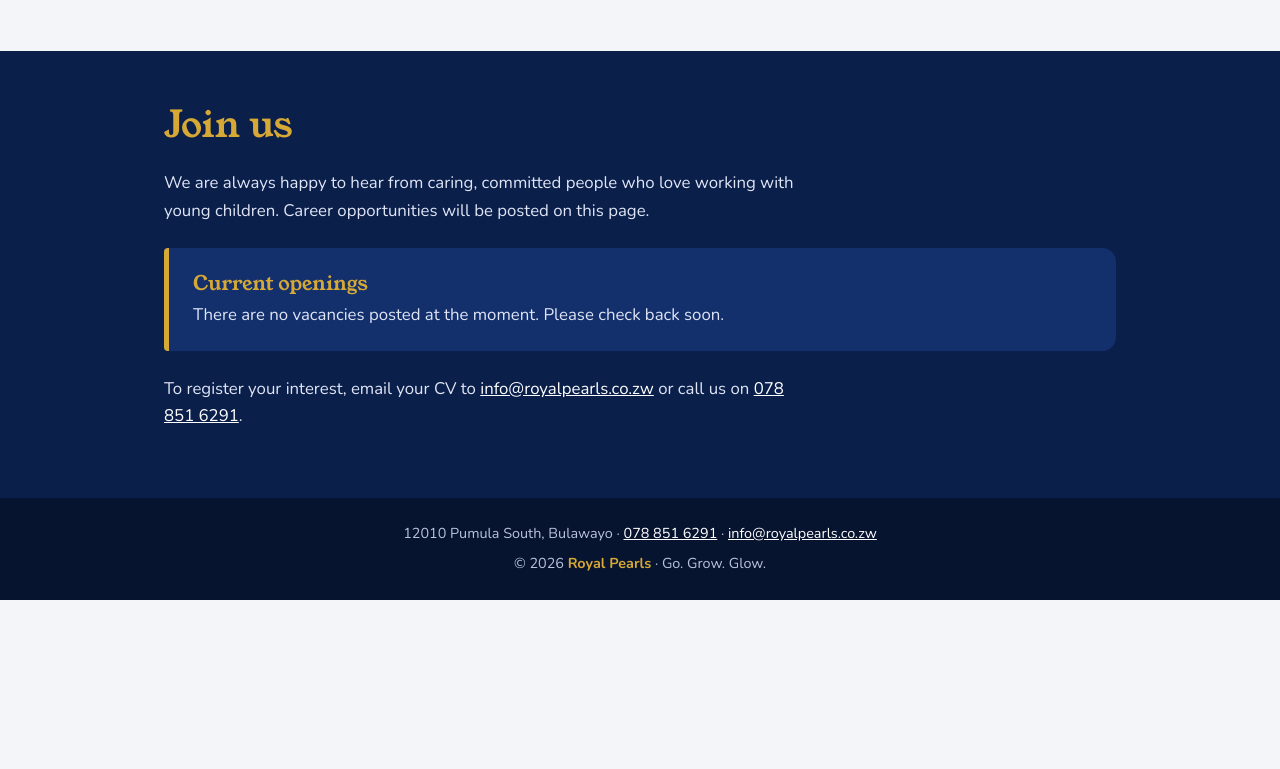
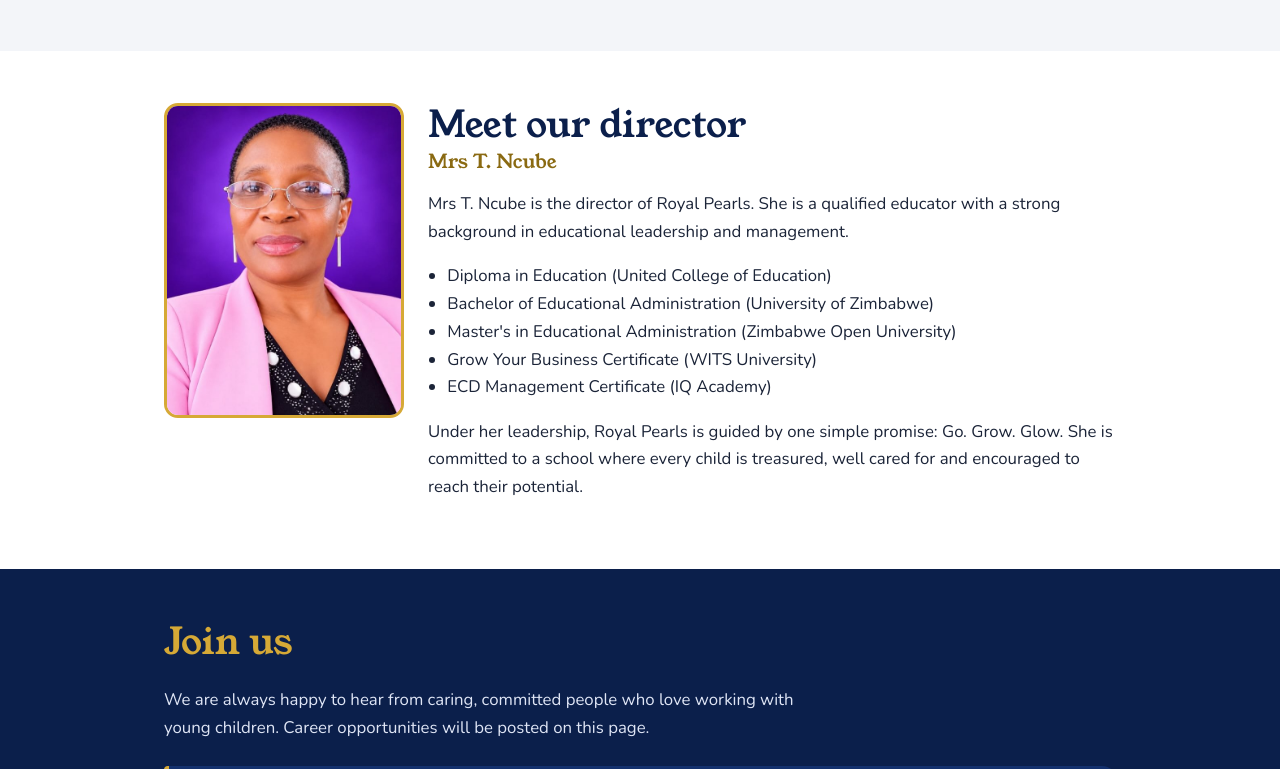
Before and after one commit to Princolahh/royalpearls, a plain HTML site: page about.html in a window 1280 px wide. Shown: the part 1156-1925 px from the top of the page. Before the commit the page ends 1756 px from the top, so only its background shows below. Drawn offline with nearby package versions, Linux system fonts and the light colour scheme.

Commit message:
Add files via upload

```diff
--- a/about.html
+++ b/about.html
@@ -12,7 +12,12 @@
 <div class="pagehead"><div class="wrap"><h1>About us</h1><p>The story and spirit behind Royal Pearls.</p></div></div>
 <section><div class="wrap"><h2>Who we are</h2>
 <p class="lead">Royal Pearls is a preschool in Pumula South, Bulawayo. Our name reflects how we see each child: as a pearl, precious and unique, growing into something beautiful with patient care. Our motto is <b>Go. Grow. Glow.</b></p>
-<p class="lead">More about our story, values and team will be added here soon.</p><figure class="photo"><img src="images/uniform-group.jpg" width="1200" height="800" alt="Six smiling children in blue and gold Royal Pearls tracksuits and bucket hats standing together" loading="lazy"></figure></div></section>
+<p class="lead">More about our story, values and team will be added here soon.</p><figure class="photo"><img src="images/uniform-group.jpg" width="1200" height="799" alt="Six smiling children in blue and gold tracksuits and bucket hats standing together on the grass" loading="lazy"></figure></div></section>
+<section class="alt"><div class="wrap"><div class="profile"><img src="images/director.jpg" width="576" height="762" alt="Mrs T. Ncube, Director of Royal Pearls" loading="lazy"><div>
+<h2>Meet our director</h2><h3>Mrs T. Ncube</h3>
+<p>Mrs T. Ncube is the director of Royal Pearls. She is a qualified educator with a strong background in educational leadership and management.</p>
+<ul><li>Diploma in Education (United College of Education)</li><li>Bachelor of Educational Administration (University of Zimbabwe)</li><li>Master&#39;s in Educational Administration (Zimbabwe Open University)</li><li>Grow Your Business Certificate (WITS University)</li><li>ECD Management Certificate (IQ Academy)</li></ul>
+<p>Under her leadership, Royal Pearls is guided by one simple promise: Go. Grow. Glow. She is committed to a school where every child is treasured, well cared for and encouraged to reach their potential.</p></div></div></div></section>
 <section id="join" class="band"><div class="wrap"><h2>Join us</h2>
 <p class="lead">We are always happy to hear from caring, committed people who love working with young children. Career opportunities will be posted on this page.</p>
 <div class="card" style="margin-top:1.5rem;background:#13306d;border-color:var(--gold)"><h3 style="color:var(--gold)">Current openings</h3><p style="color:#dfe5f5">There are no vacancies posted at the moment. Please check back soon.</p></div>
```
